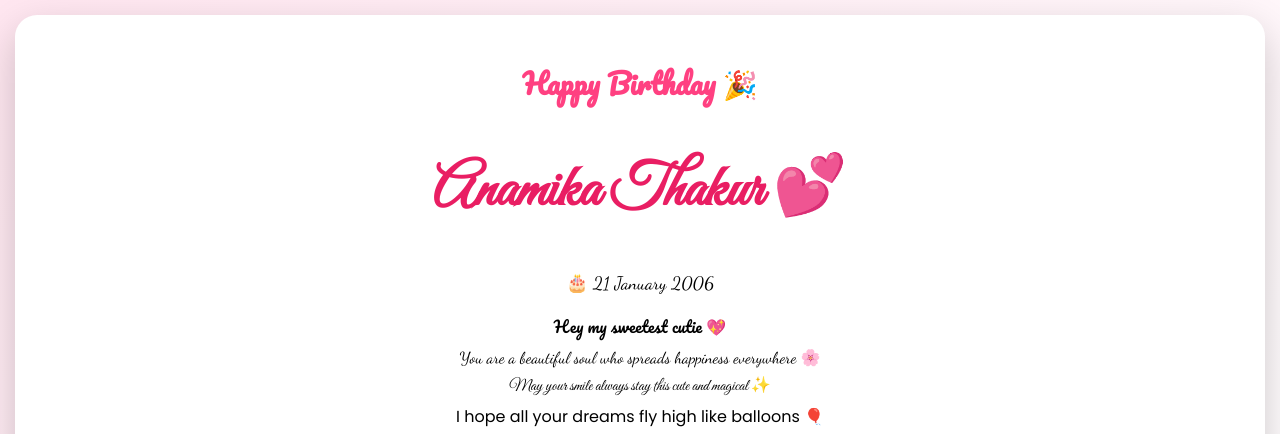
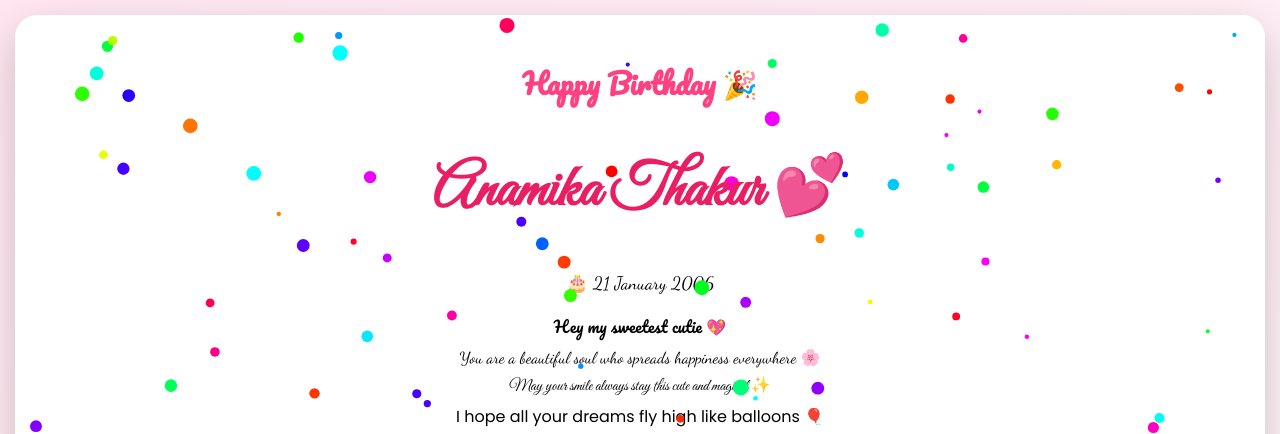
Before and after one commit to spiderXlab/anamika, a plain HTML site: page wishes.html in a window 1280 px wide. Shown: the top 434 px of the page. Drawn offline with Linux system fonts and the light colour scheme.

Commit message:
Add files via upload

```diff
--- /dev/null
+++ b/script.js
@@ -0,0 +1,53 @@
+function showMessage() {
+  alert(
+    "🎉 Happy Birthday Anamika 💖\n\n" +
+    "You are truly special.\n" +
+    "May your life be full of love, laughter and success ✨🎂"
+  );
+}
+
+/* Confetti Effect */
+const canvas = document.getElementById("confetti");
+const ctx = canvas.getContext("2d");
+
+canvas.width = window.innerWidth;
+canvas.height = window.innerHeight;
+
+const confettiPieces = [];
+
+for (let i = 0; i < 150; i++) {
+  confettiPieces.push({
+    x: Math.random() * canvas.width,
+    y: Math.random() * canvas.height,
+    r: Math.random() * 6 + 2,
+    d: Math.random() * 150,
+    color: `hsl(${Math.random() * 360}, 100%, 50%)`
+  });
+}
+
+function drawConfetti() {
+  ctx.clearRect(0, 0, canvas.width, canvas.height);
+
+  confettiPieces.forEach((p, i) => {
+    ctx.beginPath();
+    ctx.arc(p.x, p.y, p.r, 0, Math.PI * 2);
+    ctx.fillStyle = p.color;
+    ctx.fill();
+  });
+
+  updateConfetti();
+}
+
+function updateConfetti() {
+  confettiPieces.forEach((p, i) => {
+    p.y += Math.cos(p.d) + 1;
+    p.x += Math.sin(p.d);
+
+    if (p.y > canvas.height) {
+      p.y = 0;
+      p.x = Math.random() * canvas.width;
+    }
+  });
+}
+
+setInterval(drawConfetti, 20);
```
Also changed, not shown: index.html (line endings or trailing spaces), logo.jpg (added), p1.jpg (added), p2.jpg (added), p3.jpg (added), p4.jpg (added), p5.jpg (added), style.css (line endings or trailing spaces), wishes.html (line endings or trailing spaces), 1 other file.
